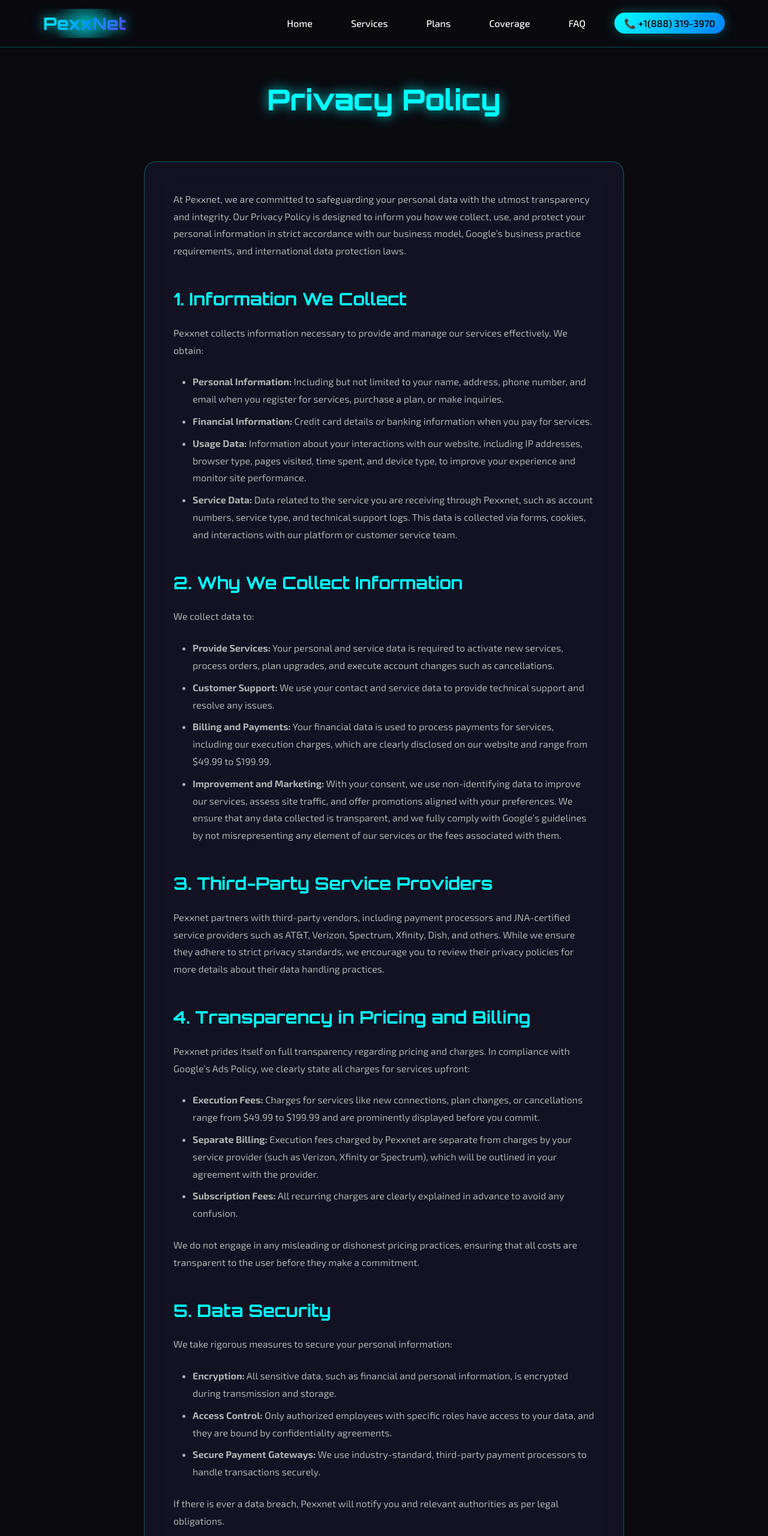
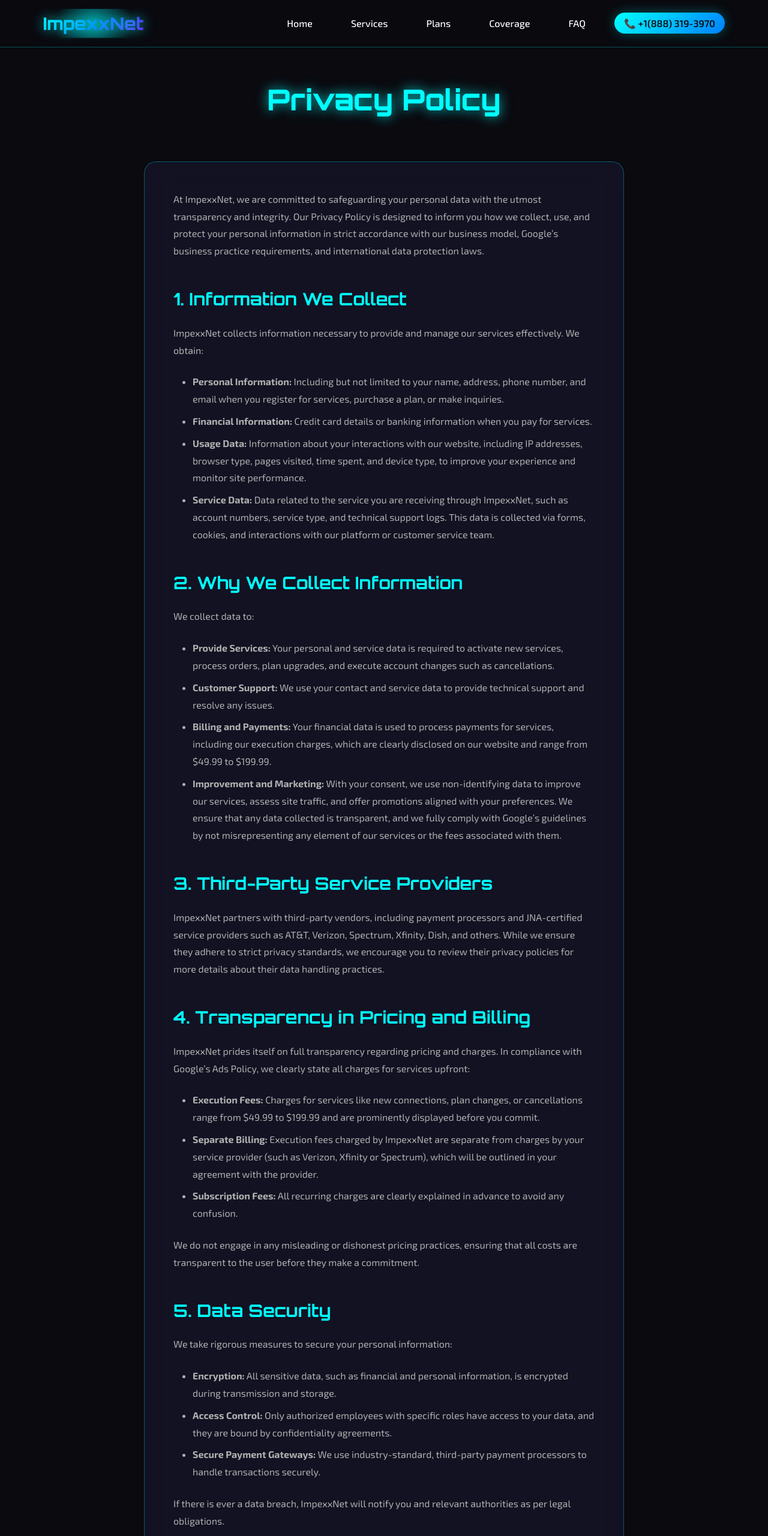
Before and after one commit to pexxnet/pexx-net, a website built with Vite: page privacy-policy.html in a window 1280 px wide. Shown: the top 2560 px of the page at 60% size. Built offline with nearby package versions, Linux system fonts and the light colour scheme.

Commit message:
Update privacy-policy.html

```diff
--- a/privacy-policy.html
+++ b/privacy-policy.html
@@ -4,7 +4,7 @@
 <head>
     <meta charset="UTF-8">
     <meta name="viewport" content="width=device-width, initial-scale=1.0">
-    <title>Privacy Policy - PexxNet</title>
+    <title>Privacy Policy - ImpexxNet</title>
     <link rel="stylesheet" href="style.css">
     <link
         href="https://fonts.googleapis.com/css2?family=Orbitron:wght@400;500;600;700;800;900&family=Exo+2:wght@300;400;500;600;700;800&display=swap"
@@ -18,7 +18,7 @@
         <div class="nav-container">
             <div class="nav-logo">
                 <a href="index.html">
-                    <h2>PexxNet</h2>
+                    <h2>ImpexxNet</h2>
                 </a>
                 <div class="logo-glow"></div>
             </div>
@@ -45,7 +45,7 @@
                 <h1>Privacy Policy</h1>
             </div>
             <div class="legal-content">
-                <p>At Pexxnet, we are committed to safeguarding your personal data with the utmost transparency and
+                <p>At ImpexxNet, we are committed to safeguarding your personal data with the utmost transparency and
                     integrity. Our Privacy Policy is designed to inform you how we collect, use, and protect your
                     personal
                     information in strict accordance with our business model, Google’s business practice requirements,
@@ -53,7 +53,7 @@
                     international data protection laws.</p>
 
                 <h2>1. Information We Collect</h2>
-                <p>Pexxnet collects information necessary to provide and manage our services effectively. We obtain:</p>
+                <p>ImpexxNet collects information necessary to provide and manage our services effectively. We obtain:</p>
                 <ul>
                     <li><strong>Personal Information:</strong> Including but not limited to your name, address, phone
                         number, and email when you register for services, purchase a plan, or make inquiries.</li>
@@ -64,7 +64,7 @@
                         addresses, browser type, pages visited, time spent, and device type, to improve your experience
                         and
                         monitor site performance.</li>
-                    <li><strong>Service Data:</strong> Data related to the service you are receiving through Pexxnet,
+                    <li><strong>Service Data:</strong> Data related to the service you are receiving through ImpexxNet,
                         such
                         as account numbers, service type, and technical support logs. This data is collected via forms,
                         cookies, and interactions with our platform or customer service team.</li>
@@ -92,7 +92,7 @@
                 </ul>
 
                 <h2>3. Third-Party Service Providers</h2>
-                <p>Pexxnet partners with third-party vendors, including payment processors and JNA-certified service
+                <p>ImpexxNet partners with third-party vendors, including payment processors and JNA-certified service
                     providers such as AT&amp;T, Verizon, Spectrum, Xfinity, Dish, and others. While we ensure they
                     adhere to
                     strict privacy standards, we encourage you to review their privacy policies for more details about
@@ -100,13 +100,13 @@
                     data handling practices.</p>
 
                 <h2>4. Transparency in Pricing and Billing</h2>
-                <p>Pexxnet prides itself on full transparency regarding pricing and charges. In compliance with Google’s
+                <p>ImpexxNet prides itself on full transparency regarding pricing and charges. In compliance with Google’s
                     Ads
                     Policy, we clearly state all charges for services upfront:</p>
                 <ul>
                     <li><strong>Execution Fees:</strong> Charges for services like new connections, plan changes, or
                         cancellations range from $49.99 to $199.99 and are prominently displayed before you commit.</li>
-                    <li><strong>Separate Billing:</strong> Execution fees charged by Pexxnet are separate from charges
+                    <li><strong>Separate Billing:</strong> Execution fees charged by ImpexxNet are separate from charges
                         by
                         your service provider (such as Verizon, Xfinity or Spectrum), which will be outlined in your
                         agreement with the provider.</li>
@@ -129,7 +129,7 @@
                         processors
                         to handle transactions securely.</li>
                 </ul>
-                <p>If there is ever a data breach, Pexxnet will notify you and relevant authorities as per legal
+                <p>If there is ever a data breach, ImpexxNet will notify you and relevant authorities as per legal
                     obligations.</p>
 
                 <h2>6. Your Rights and Control</h2>
@@ -141,14 +141,14 @@
                         our
                         systems if it is no longer required for the services you use.</li>
                     <li><strong>Opt-Out of Marketing:</strong> You have full control over whether or not you receive
-                        marketing communications from Pexxnet. You can unsubscribe at any time.</li>
+                        marketing communications from ImpexxNet. You can unsubscribe at any time.</li>
                     <li><strong>Data Portability:</strong> You may request a copy of your personal data in a commonly
                         used,
                         machine-readable format.</li>
                 </ul>
 
                 <h2>7. Compliance with Google’s Ad Policies</h2>
-                <p>Pexxnet strictly adheres to Google’s advertising policies to ensure our business practices are
+                <p>ImpexxNet strictly adheres to Google’s advertising policies to ensure our business practices are
                     honest,
                     transparent, and compliant. We do not misrepresent our services, affiliations, or pricing. Our
                     privacy
@@ -164,14 +164,14 @@
                 </ul>
 
                 <h2>8. Changes to Our Privacy Policy</h2>
-                <p>Pexxnet reserves the right to modify this policy. Any changes will be posted on this page, and
+                <p>ImpexxNet reserves the right to modify this policy. Any changes will be posted on this page, and
                     significant updates will be communicated directly to you via email or a notice on our site.</p>
 
                 <h2>Contact Us</h2>
                 <p>For any privacy-related concerns or to exercise your rights, please contact us at:</p>
                 <div class="contact-info">
                     <p><strong>Phone:</strong> <a href="tel:+18335794219">+1 (833) 579-4219</a>/<a href="tel:+18883199108">(888) 319-9108</a></p>
-                    <p><a href="mailto:support@pexxnet.com" class="report-concern-btn">Report Concern</a></p>
+                    <p><a href="mailto:support@ImpexxNet.com" class="report-concern-btn">Report Concern</a></p>
                 </div>
             </div>
         </div>
@@ -182,7 +182,7 @@
         <div class="container">
             <div class="footer-content">
                 <div class="footer-section">
-                    <h3>PexxNet</h3>
+                    <h3>ImpexxNet</h3>
                     <p>Connecting you to the future with lightning-fast internet and premium entertainment solutions
                         nationwide.</p>
                     <div class="footer-phone">
@@ -225,7 +225,7 @@
                 </div>
             </div>
             <div class="footer-bottom">
-                <p>&copy; 2025 PexxNet. All rights reserved. | <a href="privacy-policy.html">Privacy Policy</a> | <a
+                <p>&copy; 2025 ImpexxNet. All rights reserved. | <a href="privacy-policy.html">Privacy Policy</a> | <a
                         href="terms-conditions.html">Terms & Conditions</a></p>
             </div>
         </div>
```
